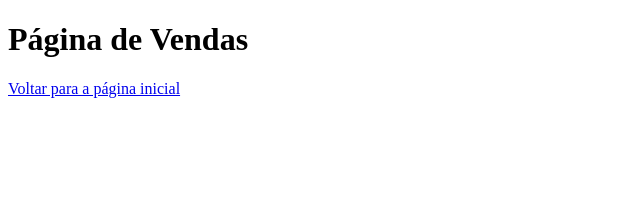
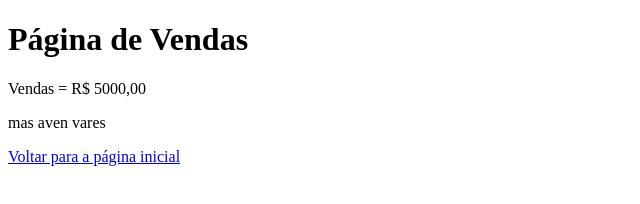
Before and after one commit to BalbinaRaquel/aulagithub, a plain HTML site: page vendas.html in a window 1280 px wide. Shown: the whole page, without its empty margins (0-640 px from the left). Drawn offline with Linux system fonts and the light colour scheme.

Commit message:
Acrescentado o valor das vendas e frase de Kell (book)

```diff
--- a/vendas.html
+++ b/vendas.html
@@ -8,6 +8,8 @@
 </head>
 <body>
    <h1>Página de Vendas</h1>
+   <p>Vendas = R$ 5000,00</p>
+   <p>mas aven vares</p>
    <a href="index.html">Voltar para a página inicial</a>
 </body>
 </html>
```
